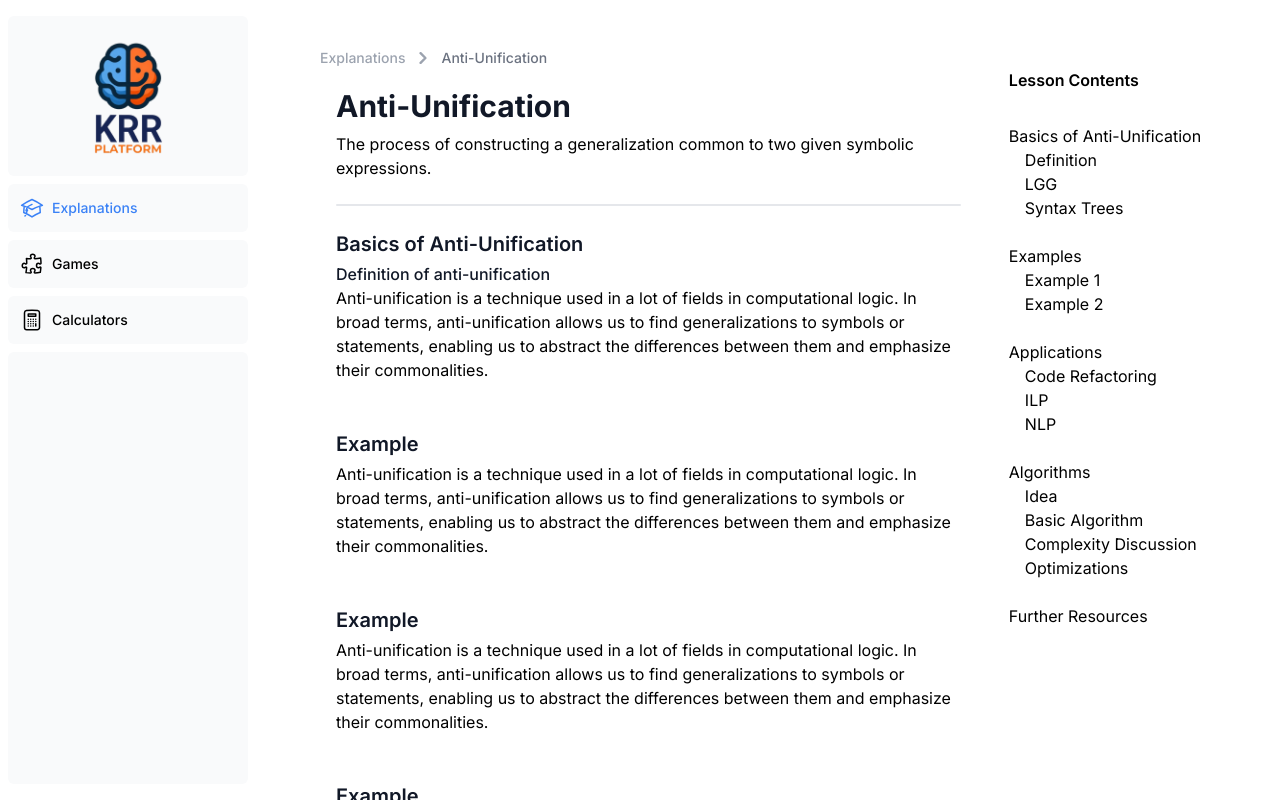
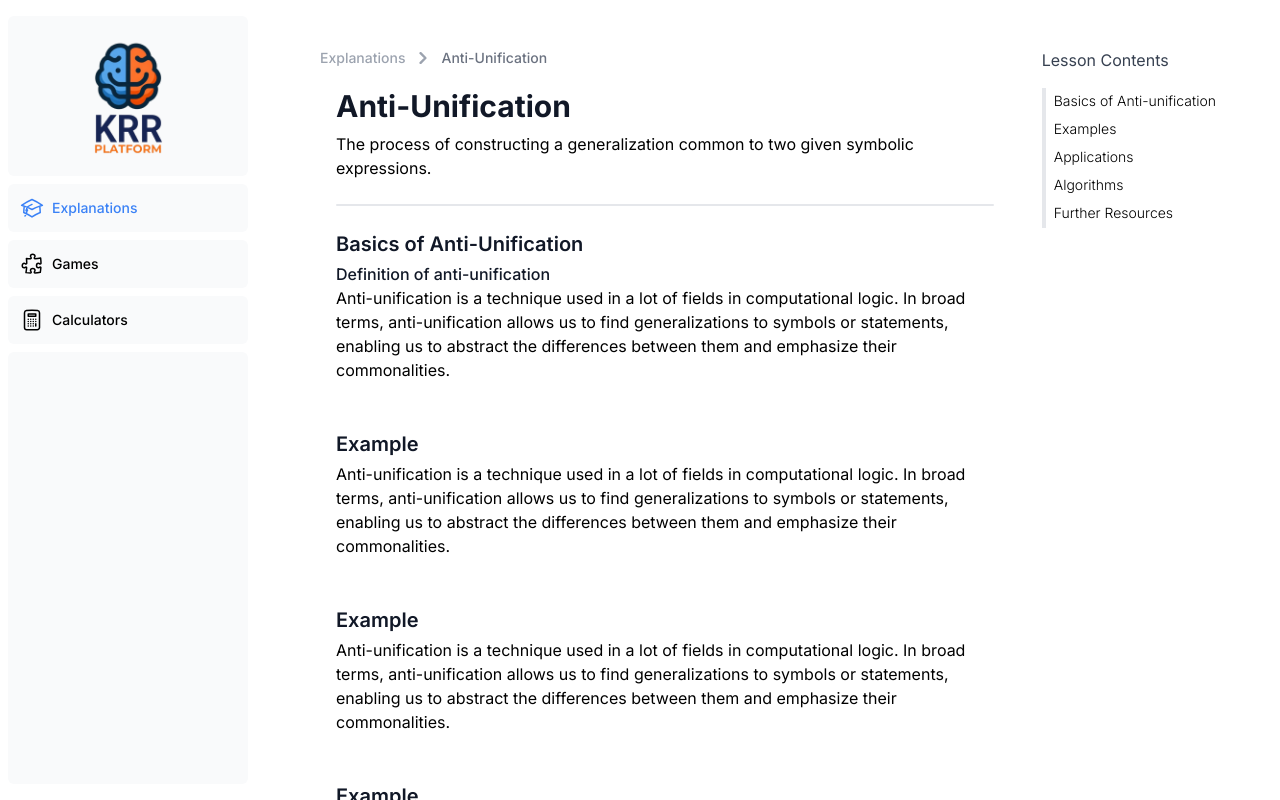
Before and after one commit to krr-platform/krr-platform, a Next.js app in the folder frontend/: page /dashboard/explanations/anti-unification in a window 1280 px wide. Built offline with nearby package versions, Linux system fonts and the light colour scheme; a web font is replaced by a local one.

Commit message:
feat: table of contents is sticky

```diff
--- a/frontend/src/app/dashboard/explanations/anti-unification/page.tsx
+++ b/frontend/src/app/dashboard/explanations/anti-unification/page.tsx
@@ -4,7 +4,9 @@ import React from 'react';
 
 export default function LessonPage() {
     return (
-        <div className="max-w-4xl mx-auto">
+        <div className="max-w-4xl mx-auto flex w-full border-black">
+            <div className="flex">
+                <div className="flex flex-col flex-grow w-9/12">
                     <nav className="flex" aria-label="Breadcrumb">
                         <ol className="inline-flex items-center space-x-1 md:space-x-2 rtl:space-x-reverse">
                             <li className="inline-flex items-center">
@@ -25,9 +27,7 @@ export default function LessonPage() {
                             </li>
                         </ol>
                     </nav>
-
-            <div className="justify-around flex">
-                <div className="max-w-4xl mx-auto py-5 px-4 ">
+                    <div className="mx-auto py-5 px-4">
                         <h1 className="text-3xl font-bold  text-gray-900 mb-2">
                             Anti-Unification
                         </h1>
@@ -84,49 +84,19 @@ export default function LessonPage() {
                             and emphasize their commonalities.
                         </p>
                     </div>
-
-                <nav className="border-solid w-3/4 sticky top-0 z-50 pl-8">
-                    <p className="text-black text-base font-semibold mb-2">Lesson Contents</p>
-                    <br />
-                    <a className="hover:text-orange-500" href="#introduction">Basics of Anti-Unification</a>
-                    <br />
-                    <a className="hover:text-orange-500 pl-4" href="#example">Definition</a>
-                    <br />
-                    <a className="hover:text-orange-500 pl-4" href="#example">LGG</a>
-                    <br />
-                    <a className="hover:text-orange-500 pl-4" href="#example">Syntax Trees</a>
-                    <br />
-                    <br />
-                    <a className="hover:text-orange-500" href="#introduction">Examples</a>
-                    <br />
-                    <a className="hover:text-orange-500 pl-4" href="#example">Example 1</a>
-                    <br />
-                    <a className="hover:text-orange-500 pl-4" href="#example">Example 2</a>
-                    <br />
-                    <br />
-                    <a className="hover:text-orange-500" href="#introduction">Applications</a>
-                    <br />
-                    <a className="hover:text-orange-500 pl-4" href="#example">Code Refactoring</a>
-                    <br />
-                    <a className="hover:text-orange-500 pl-4" href="#example">ILP</a>
-                    <br />
-                    <a className="hover:text-orange-500 pl-4" href="#example">NLP</a>
-                    <br />
-                    <br />
-                    <a className="hover:text-orange-500" href="#introduction">Algorithms</a>
-                    <br />
-                    <a className="hover:text-orange-500 pl-4" href="#example">Idea</a>
-                    <br />
-                    <a className="hover:text-orange-500 pl-4" href="#example">Basic Algorithm</a>
-                    <br />
-                    <a className="hover:text-orange-500 pl-4" href="#example">Complexity Discussion</a>
-                    <br />
-                    <a className="hover:text-orange-500 pl-4" href="#example">Optimizations</a>
-                    <br />
-                    <br />
-                    <a className="hover:text-orange-500" href="#introduction">Further Resources</a>
-                    <br />
+                </div>
+                <div className="">
+                    <nav className="sticky pl-8 z-10 flex-grow w-full top-0">
+                        <p className="text-md pb-4 text-gray-700">Lesson Contents</p>
+                        <ul>
+                            <li className="border-l-4 pb-1"><a className="hover:text-orange-500 pl-2 font-light text-sm" href="#introduction">Basics of Anti-unification</a></li>
+                            <li className="border-l-4 pb-1"><a className="hover:text-orange-500 pl-2 font-light text-sm" href="#introduction">Examples</a></li>
+                            <li className="border-l-4 pb-1"><a className="hover:text-orange-500 pl-2 font-light text-sm" href="#introduction">Applications</a></li>
+                            <li className="border-l-4 pb-1"><a className="hover:text-orange-500 pl-2 font-light text-sm" href="#introduction">Algorithms</a></li>
+                            <li className="border-l-4 pb-1"><a className="hover:text-orange-500 pl-2 font-light text-sm" href="#introduction">Further Resources</a></li>
+                        </ul>
                     </nav>
+                </div>
             </div>
         </div>
     );
--- a/frontend/src/app/dashboard/layout.tsx
+++ b/frontend/src/app/dashboard/layout.tsx
@@ -4,7 +4,7 @@ import SideNav from '@/app/components/dashboard/sidenav';
 export default function DashboardLayout({ children }:
     { children: React.ReactNode }): JSX.Element {
     return (
-        <div className="flex h-screen flex-col md:flex-row md:overflow-hidden">
+        <div className="flex h-screen flex-col md:flex-row  md:overflow-hidden">
             <div className="w-full flex-none md:w-64">
                 <SideNav />
             </div>
```
Lines whose indentation alone changed are shown as unchanged.
